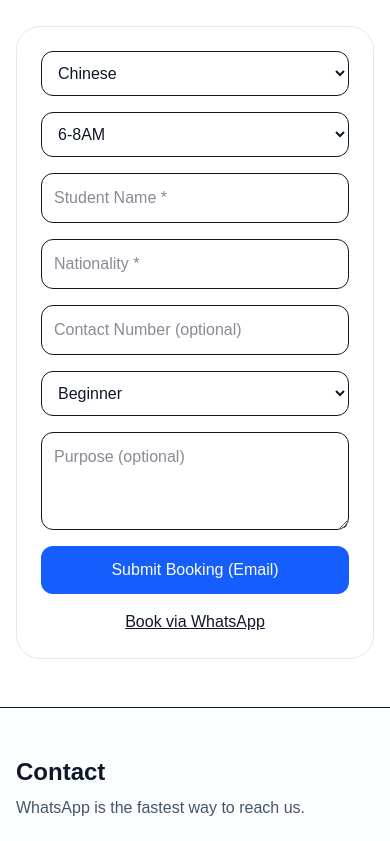
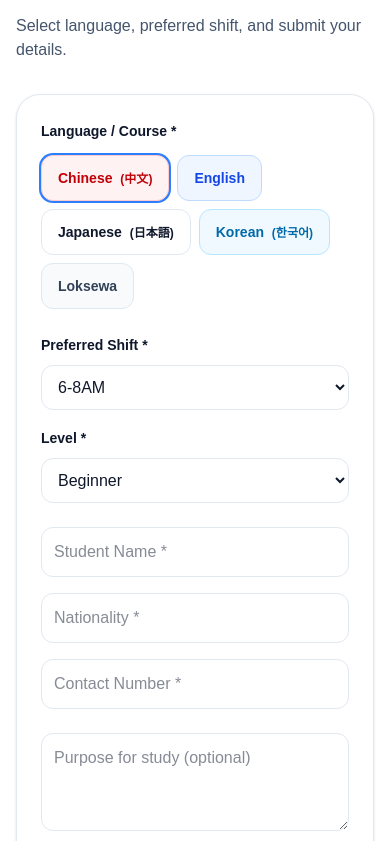
Before and after one commit to lighthousetech2021-tech/nextstep-academy, a Next.js app: page / in a window 390 px wide. Shown: the part 4583-5424 px from the top of the page. Built offline with nearby package versions, Linux system fonts and the light colour scheme.

Commit message:
Redesign booking form with language pills and required phone

```diff
--- a/app/BookingForm.tsx
+++ b/app/BookingForm.tsx
@@ -7,10 +7,21 @@ type Shift = "6-8AM" | "1-3PM" | "7-9PM";
 type Course = "Chinese" | "English" | "Japanese" | "Korean" | "Loksewa";
 
 export default function BookingForm() {
-  // ✅ Formspree URL (CONNECTED)
   const FORMSPREE_URL = "https://formspree.io/f/mjgvdpzw";
+  const whatsappBase = "https://wa.me/9779848961392";
 
-  const whatsappBase = "https://wa.me/9779848961392";
+  const courseOptions: {
+    id: Course;
+    label: string;
+    sub?: string;
+    style: string;
+  }[] = [
+    { id: "Chinese", label: "Chinese", sub: "中文", style: "bg-red-50 text-red-700 border-red-200" },
+    { id: "English", label: "English", style: "bg-blue-50 text-blue-700 border-blue-200" },
+    { id: "Japanese", label: "Japanese", sub: "日本語", style: "bg-white text-slate-900 border-slate-200" },
+    { id: "Korean", label: "Korean", sub: "한국어", style: "bg-sky-50 text-sky-700 border-sky-200" },
+    { id: "Loksewa", label: "Loksewa", style: "bg-slate-50 text-slate-700 border-slate-200" },
+  ];
 
   const [course, setCourse] = useState<Course>("Chinese");
   const [shift, setShift] = useState<Shift>("6-8AM");
@@ -19,40 +30,42 @@ export default function BookingForm() {
   const [phone, setPhone] = useState("");
   const [level, setLevel] = useState<Level>("Beginner");
   const [purpose, setPurpose] = useState("");
-  const [status, setStatus] = useState<"idle" | "sending" | "sent" | "error">(
-    "idle"
-  );
+  const [status, setStatus] = useState<"idle" | "sending" | "sent" | "error">("idle");
 
   const whatsappMsg = useMemo(() => {
     return `Hi NextStep Learning Academy! I want to BOOK a class.
 
 Course: ${course}
 Shift: ${shift}
-Student Name: ${studentName || "-"}
-Nationality: ${nationality || "-"}
+Student Name: ${studentName}
+Nationality: ${nationality}
+Contact Number: ${phone}
 Level: ${level}
-Contact Number: ${phone || "-"}
 Purpose: ${purpose || "-"}
 
-Please confirm the next batch start date and how to pay.`;
-  }, [course, shift, studentName, nationality, level, phone, purpose]);
+Please confirm the next batch start date and payment details.`;
+  }, [course, shift, studentName, nationality, phone, level, purpose]);
 
-  const whatsappLink = useMemo(() => {
-    return `${whatsappBase}?text=${encodeURIComponent(whatsappMsg)}`;
-  }, [whatsappBase, whatsappMsg]);
+  const whatsappLink = `${whatsappBase}?text=${encodeURIComponent(whatsappMsg)}`;
 
   async function onSubmit(e: React.FormEvent) {
     e.preventDefault();
 
-    if (!studentName.trim() || !nationality.trim()) {
-      alert("Please fill Student Name and Nationality.");
+    if (!studentName.trim() || !nationality.trim() || !phone.trim()) {
+      alert("Please fill Student Name, Nationality, and Contact Number.");
       return;
     }
 
     setStatus("sending");
 
     try {
-      const payload = {
+      const res = await fetch(FORMSPREE_URL, {
+        method: "POST",
+        headers: {
+          "Content-Type": "application/json",
+          Accept: "application/json",
+        },
+        body: JSON.stringify({
           course,
           shift,
           studentName,
@@ -60,15 +73,7 @@ Please confirm the next batch start date and how to pay.`;
           phone,
           level,
           purpose,
-      };
-
-      const res = await fetch(FORMSPREE_URL, {
-        method: "POST",
-        headers: {
-          "Content-Type": "application/json",
-          Accept: "application/json",
-        },
-        body: JSON.stringify(payload),
+        }),
       });
 
       if (!res.ok) throw new Error("Failed");
@@ -81,51 +86,128 @@ Please confirm the next batch start date and how to pay.`;
 
   return (
     <section id="book" className="border-t bg-white">
-      <div className="mx-auto max-w-6xl px-4 py-12">
-        <h2 className="text-2xl font-bold">Book a Class</h2>
+      <div className="mx-auto max-w-5xl px-4 py-12">
+        <h2 className="text-3xl font-bold">Book a Class</h2>
+        <p className="mt-2 text-slate-600">
+          Select language, preferred shift, and submit your details.
+        </p>
 
         <form
           onSubmit={onSubmit}
-          className="mt-6 grid gap-4 rounded-3xl border border-slate-200 bg-white p-6"
+          className="mt-8 space-y-6 rounded-3xl border border-slate-200 bg-white p-6 shadow-sm"
         >
+          {/* Language */}
+          <div>
+            <label className="text-sm font-semibold">Language / Course *</label>
+            <div className="mt-3 flex flex-wrap gap-2">
+              {courseOptions.map((c) => (
+                <button
+                  key={c.id}
+                  type="button"
+                  onClick={() => setCourse(c.id)}
+                  className={`rounded-xl border px-4 py-3 text-sm font-semibold transition ${
+                    c.style
+                  } ${course === c.id ? "ring-2 ring-blue-500" : "hover:shadow-sm"}`}
+                >
+                  {c.label} {c.sub && <span className="ml-1 text-xs font-bold">({c.sub})</span>}
+                </button>
+              ))}
+            </div>
+          </div>
+
+          {/* Shift + Level */}
           <div className="grid gap-4 md:grid-cols-2">
-            <select className="p-3 border rounded-xl" value={course} onChange={(e) => setCourse(e.target.value as Course)}>
-              <option>Chinese</option>
-              <option>English</option>
-              <option>Japanese</option>
-              <option>Korean</option>
-              <option>Loksewa</option>
-            </select>
-
-            <select className="p-3 border rounded-xl" value={shift} onChange={(e) => setShift(e.target.value as Shift)}>
+            <div>
+              <label className="text-sm font-semibold">Preferred Shift *</label>
+              <select
+                className="mt-2 w-full rounded-xl border border-slate-200 p-3"
+                value={shift}
+                onChange={(e) => setShift(e.target.value as Shift)}
+              >
                 <option>6-8AM</option>
                 <option>1-3PM</option>
                 <option>7-9PM</option>
               </select>
+            </div>
 
-            <input className="p-3 border rounded-xl" placeholder="Student Name *" value={studentName} onChange={(e) => setStudentName(e.target.value)} />
-            <input className="p-3 border rounded-xl" placeholder="Nationality *" value={nationality} onChange={(e) => setNationality(e.target.value)} />
-            <input className="p-3 border rounded-xl" placeholder="Contact Number (optional)" value={phone} onChange={(e) => setPhone(e.target.value)} />
-
-            <select className="p-3 border rounded-xl" value={level} onChange={(e) => setLevel(e.target.value as Level)}>
+            <div>
+              <label className="text-sm font-semibold">Level *</label>
+              <select
+                className="mt-2 w-full rounded-xl border border-slate-200 p-3"
+                value={level}
+                onChange={(e) => setLevel(e.target.value as Level)}
+              >
                 <option>Beginner</option>
                 <option>Intermediate</option>
                 <option>Advanced</option>
               </select>
             </div>
+          </div>
 
-          <textarea className="p-3 border rounded-xl" rows={3} placeholder="Purpose (optional)" value={purpose} onChange={(e) => setPurpose(e.target.value)} />
+          {/* Personal Info */}
+          <div className="grid gap-4 md:grid-cols-2">
+            <input
+              className="rounded-xl border border-slate-200 p-3"
+              placeholder="Student Name *"
+              value={studentName}
+              onChange={(e) => setStudentName(e.target.value)}
+              required
+            />
+            <input
+              className="rounded-xl border border-slate-200 p-3"
+              placeholder="Nationality *"
+              value={nationality}
+              onChange={(e) => setNationality(e.target.value)}
+              required
+            />
+            <input
+              className="rounded-xl border border-slate-200 p-3 md:col-span-2"
+              placeholder="Contact Number *"
+              value={phone}
+              onChange={(e) => setPhone(e.target.value)}
+              required
+            />
+          </div>
 
-          <button className="rounded-xl bg-blue-600 p-3 text-white">
-            Submit Booking (Email)
+          {/* Purpose */}
+          <textarea
+            className="w-full rounded-xl border border-slate-200 p-3"
+            rows={3}
+            placeholder="Purpose for study (optional)"
+            value={purpose}
+            onChange={(e) => setPurpose(e.target.value)}
+          />
+
+          {/* Actions */}
+          <div className="flex flex-col gap-3 md:flex-row">
+            <button
+              type="submit"
+              disabled={status === "sending"}
+              className="rounded-xl bg-blue-600 px-6 py-3 text-sm font-semibold text-white hover:bg-blue-700 disabled:opacity-60"
+            >
+              {status === "sending" ? "Submitting..." : "Submit Booking (Email)"}
             </button>
 
-          <a href={whatsappLink} target="_blank" className="text-center underline">
+            <a
+              href={whatsappLink}
+              target="_blank"
+              rel="noreferrer"
+              className="rounded-xl border border-slate-200 bg-white px-6 py-3 text-center text-sm font-semibold text-slate-900 hover:bg-slate-50"
+            >
               Book via WhatsApp
             </a>
+          </div>
 
-          {status === "sent" && <p className="text-green-700">✅ Booking submitted!</p>}
-          {status === "error" && <p className="text-red-600">❌ Error, try WhatsApp</p>}
+          {status === "sent" && (
+            <p className="text-sm font-semibold text-green-700">
+              ✅ Booking submitted! We’ll contact you soon.
+            </p>
+          )}
+          {status === "error" && (
+            <p className="text-sm font-semibold text-red-600">
+              ❌ Something went wrong. Please use WhatsApp.
+            </p>
+          )}
         </form>
       </div>
     </section>
```
Lines whose indentation alone changed are shown as unchanged.
